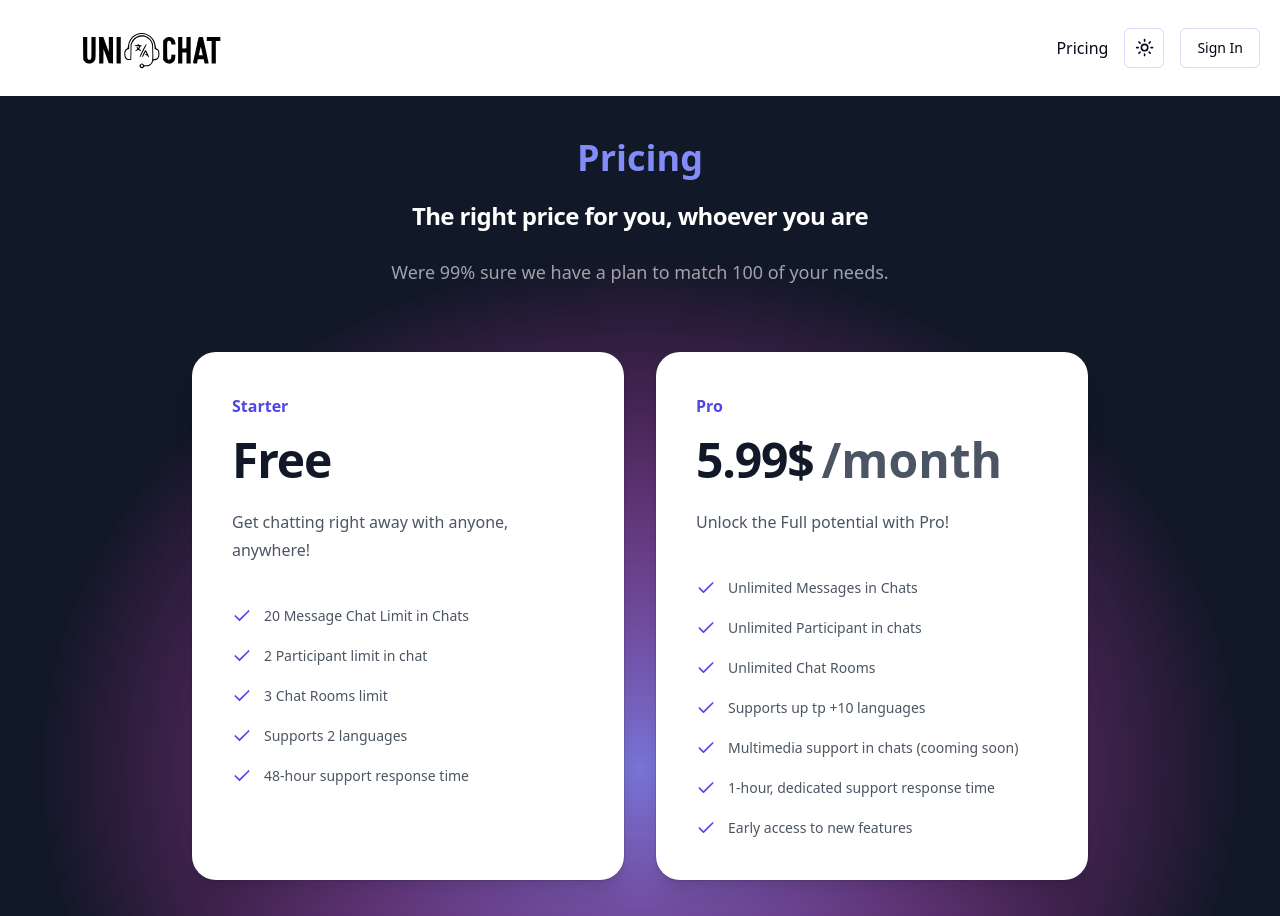
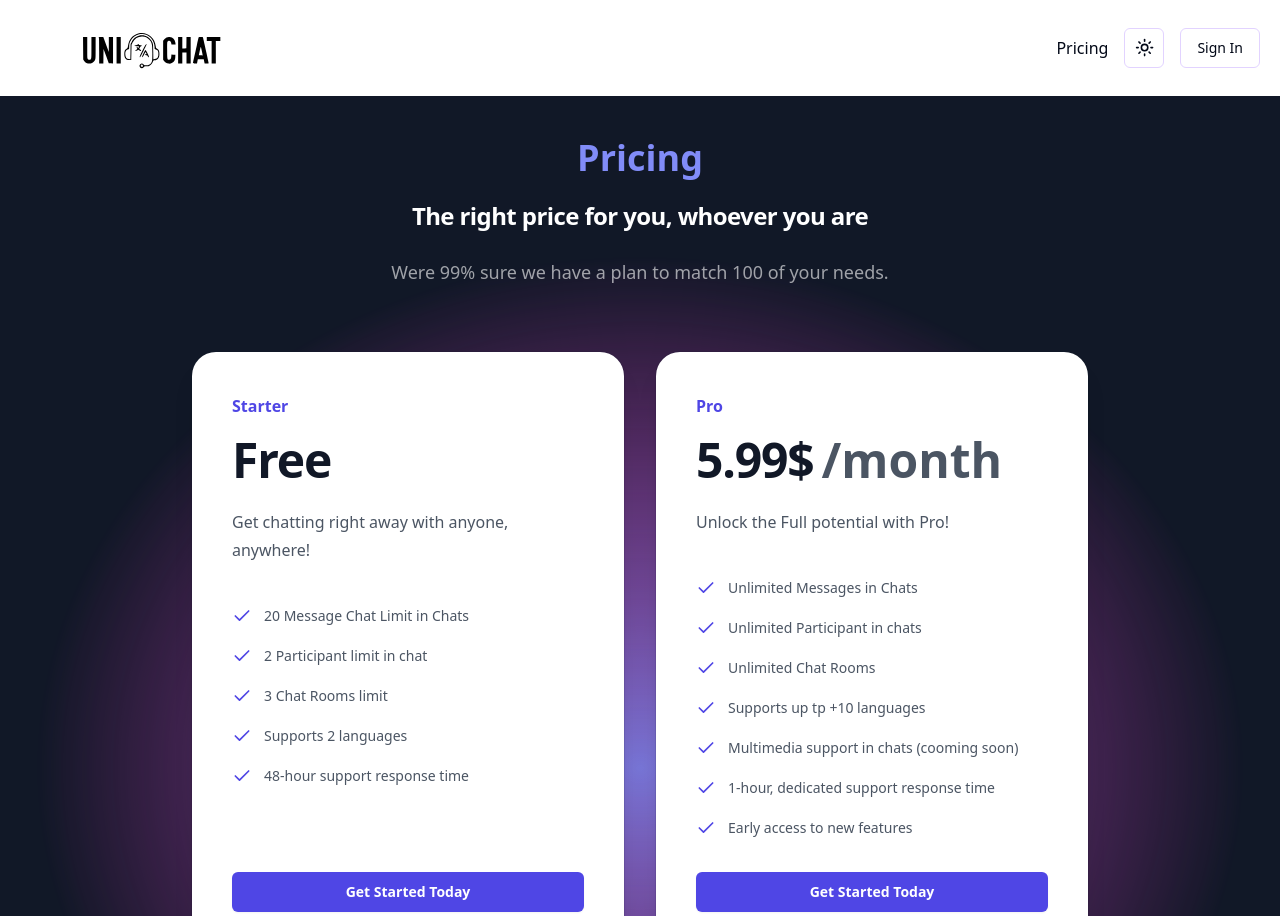
Before and after one commit to CodebyCyrus/saas-unitalk, a Next.js app: page /pricing in a window 1280 px wide. Shown: the top 916 px of the page. Built offline with nearby package versions, Linux system fonts and the light colour scheme; no server answers.

Commit message:
Pricing card add buttons

```diff
--- a/components/PricingCards.tsx
+++ b/components/PricingCards.tsx
@@ -1,9 +1,11 @@
 import { CheckIcon } from "lucide-react";
+import Link from "next/link";
+import CheckoutButton from "./CheckoutButton";
 
 const tiers = [
   {
     name: "Starter",
-    id: "starter_ID",
+    id: null,
     href: "#",
     priceMonthly: null,
     desciption: "Get chatting right away with anyone, anywhere!",
@@ -83,6 +85,17 @@
                 ))}
               </ul>
             </div>
+            {redirect ? (
+              <Link
+                href="/register"
+                className="mt-8 block rounded-md bg-indigo-600 px-3.5 py-2 text-center text-sm font-semibold leading-6 text-white shadow-sm hover:bg-indigo-500 focus-visible:outline focus-visible:outline-2 focus-visible:outline-offset-2 focus-visible:outline-indigo-600 cursor-pointer disabled:opacity-80"
+              >
+                {" "}
+                Get Started Today{" "}
+              </Link>
+            ) : (
+              tier.id && <CheckoutButton />
+            )}
           </div>
         ))}
       </div>
```
Also changed, not shown: components/CheckoutButton.tsx (added).
